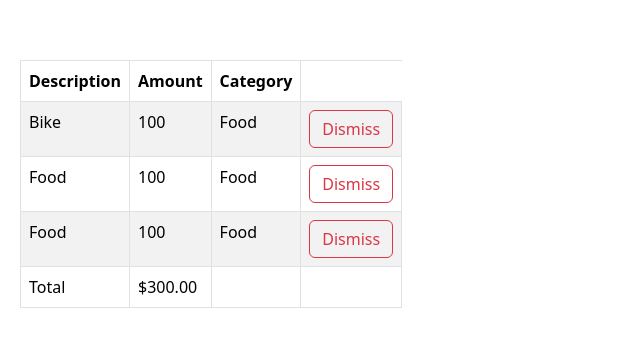
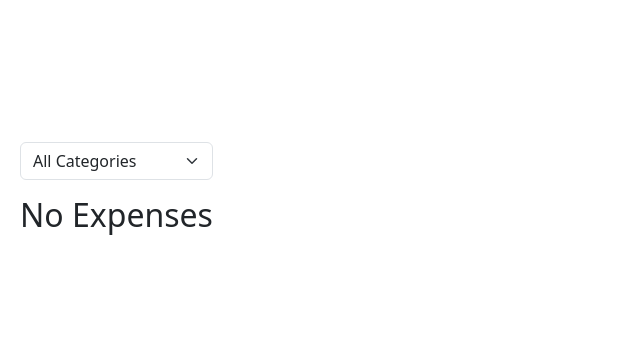
Before and after one commit to C0SMlC/React-18, a React (Vite) app: page / in a window 1280 px wide. Shown: the part 208-554 px from the top of the page, without its empty margins (0-640 px from the left). Built offline with nearby package versions, Linux system fonts and the light colour scheme.

Commit message:
Expenses Filtering

```diff
--- a/src/App.tsx
+++ b/src/App.tsx
@@ -106,6 +106,7 @@ import React, { useState } from 'react';
 import 'bootstrap/dist/css/bootstrap.min.css';
 import 'bootstrap/dist/js/bootstrap.min.js';
 import ExpenseList from './expense-tracker/ExpenseList';
+import ExpenseFilter from './expense-tracker/ExpenseFilter';
 
 const App = () => {
   const [cartItem, setCartitem] = useState([
@@ -127,11 +128,36 @@ const App = () => {
       amount: 100,
       category: 'Food',
     },
+    {
+      id: 4,
+      title: 'Entertainement',
+      amount: 100,
+      category: 'Entertainment',
+    },
+    {
+      id: 5,
+      title: 'Travel',
+      amount: 100,
+      category: 'Travel',
+    },
   ]);
+
+  const [selectedCategory, setSelectedCategory] = useState(' ');
+
+  let visibleItems = selectedCategory
+    ? cartItem.filter((e) => e.category === selectedCategory)
+    : cartItem;
+
+
   return (
     <div>
+      <div className="mb-3">
+        <ExpenseFilter
+          onSelectCategeory={(category) => setSelectedCategory(category)}
+        />
+      </div>
       <ExpenseList
-        Expenses={cartItem}
+        Expenses={visibleItems}
         onDelete={(id) =>
           setCartitem(cartItem.filter((item) => item.id !== id))
         }
--- /dev/null
+++ b/src/expense-tracker/ExpenseFilter.tsx
@@ -0,0 +1,20 @@
+import React from 'react';
+
+interface props {
+  onSelectCategeory: (category: string) => void;
+}
+const ExpenseFilter = ({ onSelectCategeory }: props) => {
+  return (
+    <select
+      className="form-select"
+      onChange={(e) => onSelectCategeory(e.target.value)}
+    >
+      <option>All Categories</option>
+      <option>Food</option>
+      <option>Travel</option>
+      <option>Entertainment</option>
+    </select>
+  );
+};
+
+export default ExpenseFilter;
```
